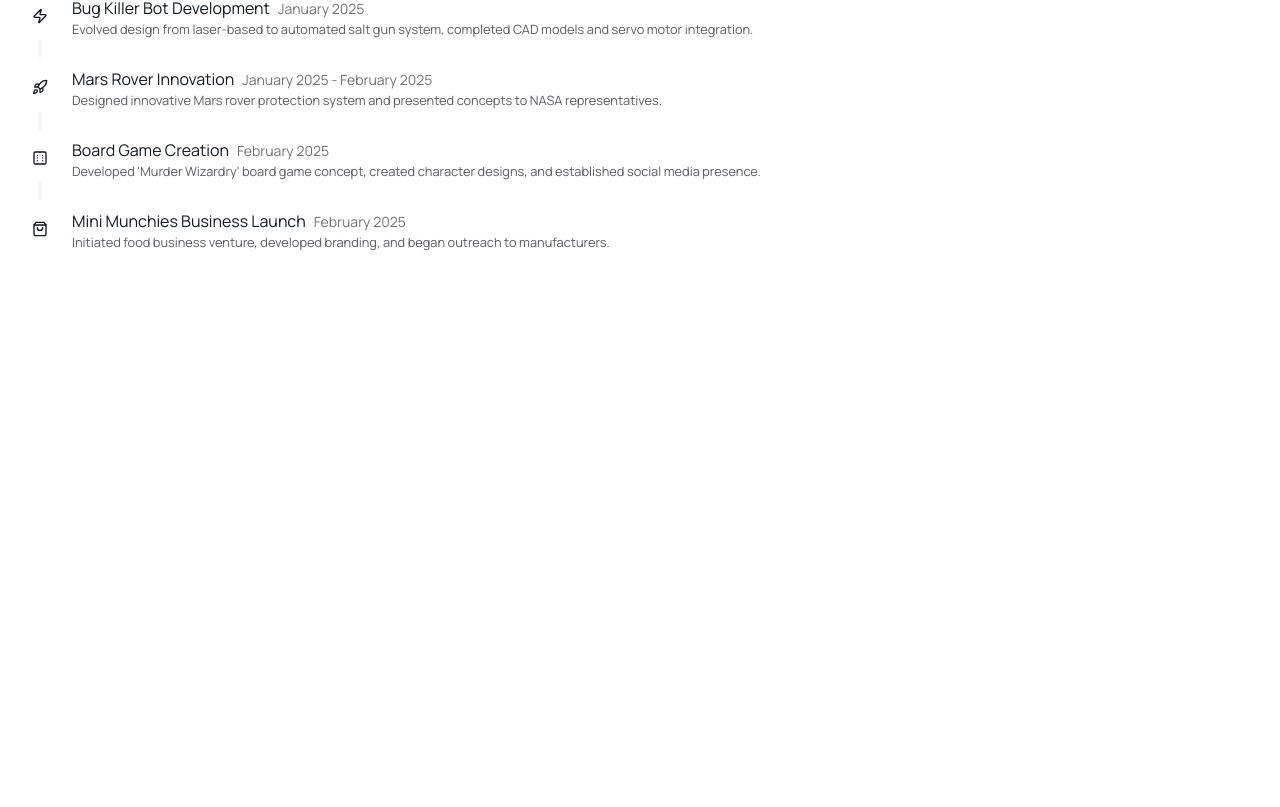
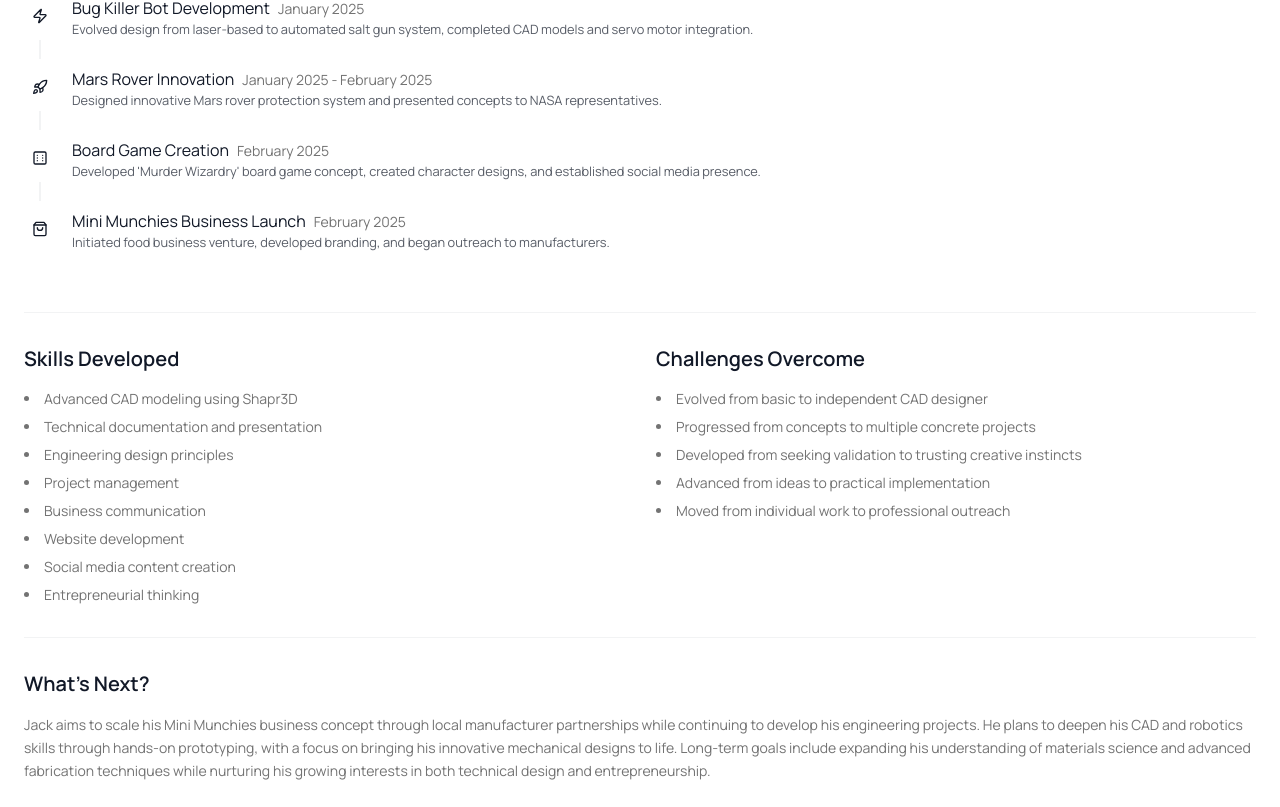
Before and after one commit to cabbachew/cc-stories, a Next.js app: page /prototype in a window 1280 px wide. Shown: the part 1458-2265 px from the top of the page. Before the commit the page ends 1762 px from the top, so only its background shows below. Built offline with nearby package versions, Linux system fonts and the light colour scheme.

Commit message:
add skills developed, challenges ovecome, and what's next sections

```diff
--- a/app/data/studentStories/611ae784-f69c-4304-9dc1-2347ea2ac8ac.ts
+++ b/app/data/studentStories/611ae784-f69c-4304-9dc1-2347ea2ac8ac.ts
@@ -24,6 +24,25 @@ export const studentStory: StudentStoryProps = {
     "A bright 7th grader with a passion for robotics and engineering, Jack sought expert guidance to develop his technical skills and bring his innovative ideas to life. This neurodivergent innovator's determination to attend MIT and create advanced robotics drove him to seek daily mentorship, focusing on functional projects and expanding his technical capabilities.",
   learningPlanUrl:
     "https://cc-proposals.vercel.app/proposals/f99fcca0-2e03-47af-9a85-cae4b1fe2c21",
+  skillsDeveloped: [
+    "Advanced CAD modeling using Shapr3D",
+    "Technical documentation and presentation",
+    "Engineering design principles",
+    "Project management",
+    "Business communication",
+    "Website development",
+    "Social media content creation",
+    "Entrepreneurial thinking",
+  ],
+  challengesOvercome: [
+    "Evolved from basic to independent CAD designer",
+    "Progressed from concepts to multiple concrete projects",
+    "Developed from seeking validation to trusting creative instincts",
+    "Advanced from ideas to practical implementation",
+    "Moved from individual work to professional outreach",
+  ],
+  futureGoals:
+    "Jack aims to scale his Mini Munchies business concept through local manufacturer partnerships while continuing to develop his engineering projects. He plans to deepen his CAD and robotics skills through hands-on prototyping, with a focus on bringing his innovative mechanical designs to life. Long-term goals include expanding his understanding of materials science and advanced fabrication techniques while nurturing his growing interests in both technical design and entrepreneurship.",
   timeline: {
     milestones: [
       {
--- a/app/prototype/page.tsx
+++ b/app/prototype/page.tsx
@@ -479,6 +479,47 @@ export default function PrototypePage() {
             ))}
           </Timeline>
         </div>
+
+        <div className="border-t border-[#111827]/5" />
+
+        {/* Skills and Challenges Section */}
+        <div className="grid grid-cols-1 md:grid-cols-2 gap-8">
+          {/* Skills Developed */}
+          <div className="space-y-4">
+            <h2 className="text-xl font-semibold text-[#111827]">
+              Skills Developed
+            </h2>
+            <ul className="list-disc list-inside text-sm text-muted-foreground space-y-2">
+              {studentStoryData.skillsDeveloped.map((skill, index) => (
+                <li key={index}>{skill}</li>
+              ))}
+            </ul>
+          </div>
+
+          {/* Challenges Overcome */}
+          <div className="space-y-4">
+            <h2 className="text-xl font-semibold text-[#111827]">
+              Challenges Overcome
+            </h2>
+            <ul className="list-disc list-inside text-sm text-muted-foreground space-y-2">
+              {studentStoryData.challengesOvercome.map((challenge, index) => (
+                <li key={index}>{challenge}</li>
+              ))}
+            </ul>
+          </div>
+        </div>
+
+        <div className="border-t border-[#111827]/5" />
+
+        {/* What's Next Section */}
+        <div className="space-y-4">
+          <h2 className="text-xl font-semibold text-[#111827]">
+            What&apos;s Next?
+          </h2>
+          <p className="text-sm text-muted-foreground leading-relaxed">
+            {studentStoryData.futureGoals}
+          </p>
+        </div>
       </div>
     </div>
   );
--- a/app/types/StudentStory.ts
+++ b/app/types/StudentStory.ts
@@ -42,6 +42,9 @@ export interface StudentStoryProps {
   mentorMajor: string;
   backgroundBlurb: string;
   learningPlanUrl: string;
+  skillsDeveloped: string[];
+  challengesOvercome: string[];
+  futureGoals: string;
   timeline: {
     milestones: TimelineMilestone[];
   };
```
